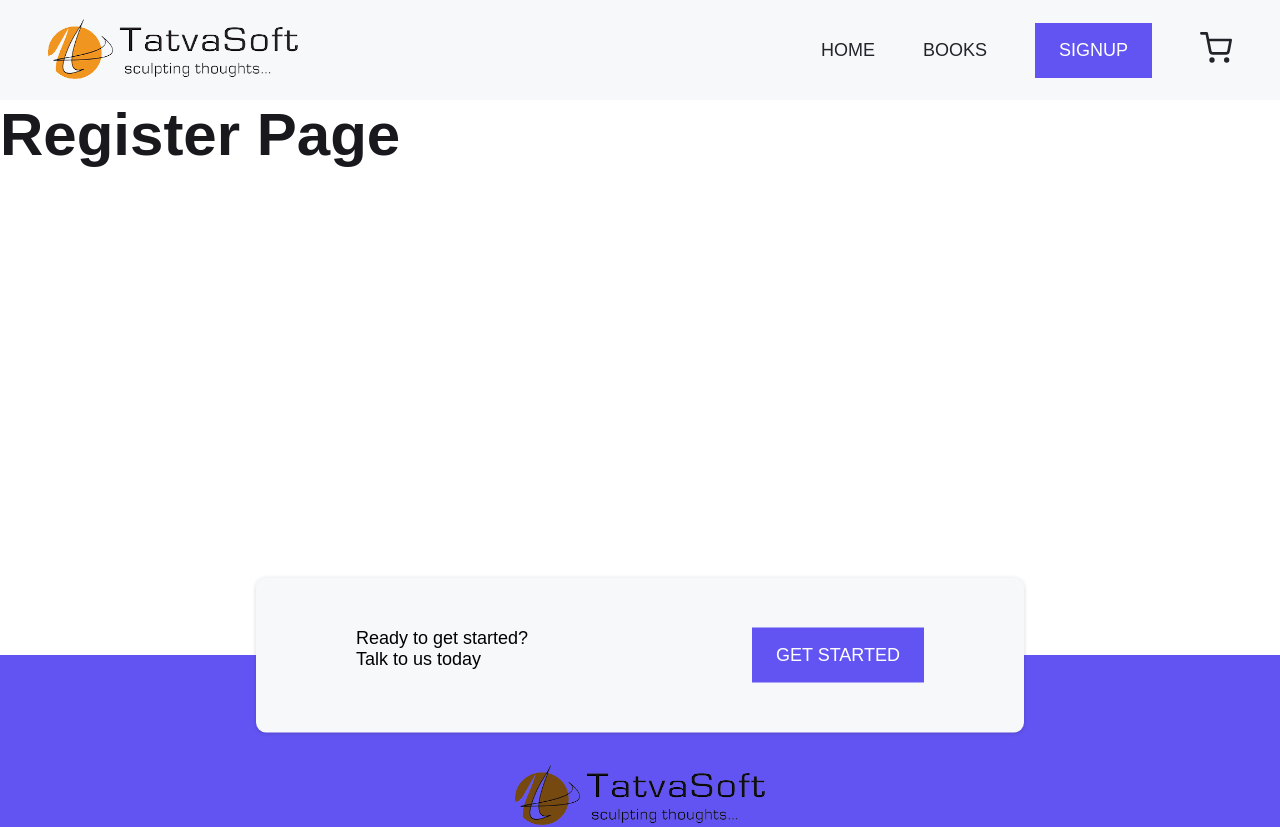
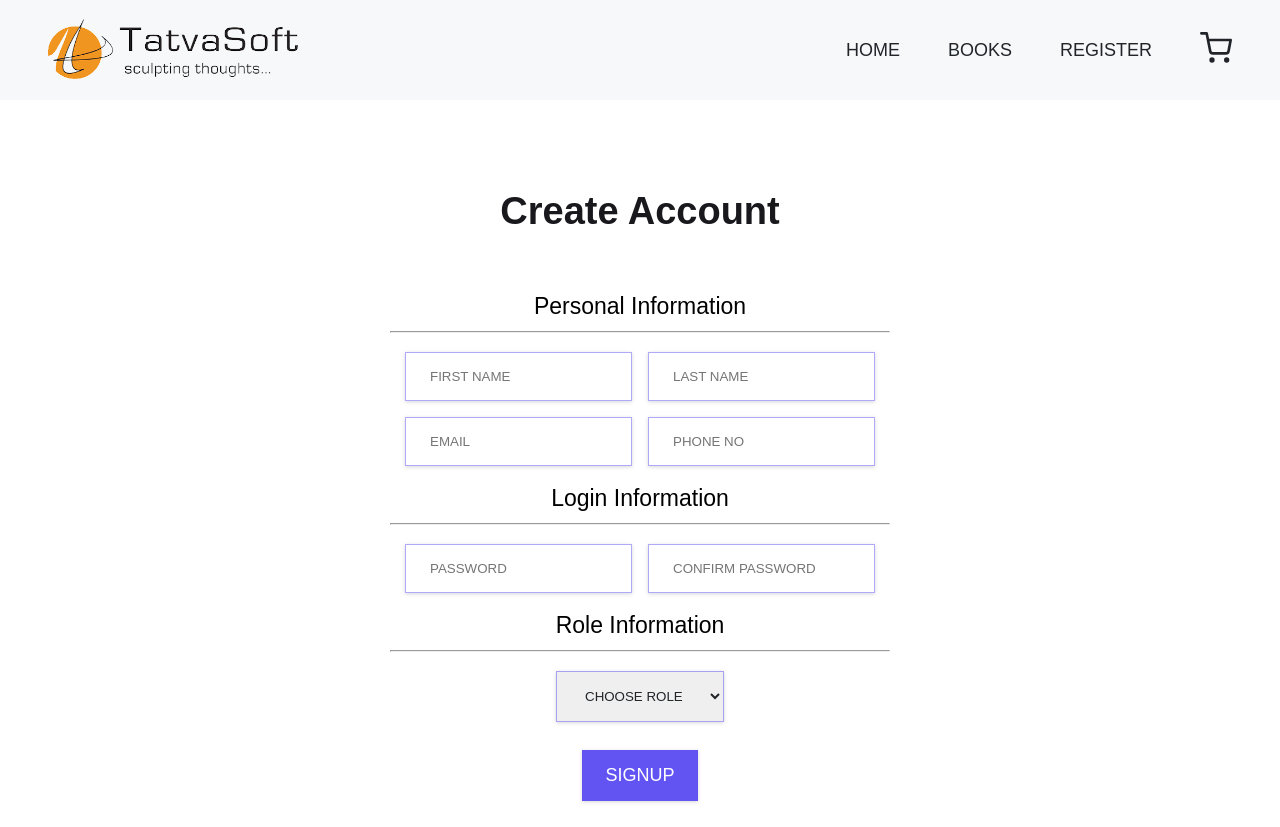
Before and after one commit to thekushmevada/tatvasoft-project, a React (Create React App) app: page /register in a window 1280 px wide. Shown: the top 827 px of the page. Built offline with nearby package versions, Linux system fonts and the light colour scheme.

Commit message:
Register Page completed

```diff
--- a/src/GlobalStyle.js
+++ b/src/GlobalStyle.js
@@ -62,7 +62,7 @@ h1 {
   }
 
 h3 {
-  font-size: 1.8rem;
+  font-size: 2.3rem;
   font-weight: 400;
 }
 
@@ -136,7 +136,7 @@ ${"" /* resuable code section  */}
       border-radius: 2rem;
     }
 
-input, textarea{
+input, textarea, select{
     max-width: 50rem;
     color: ${({ theme }) => theme.colors.black};
     padding: 1.6rem 2.4rem;
--- a/src/components/Nav.js
+++ b/src/components/Nav.js
@@ -3,7 +3,6 @@ import { NavLink } from "react-router-dom";
 import styled from "styled-components";
 import { FiShoppingCart } from "react-icons/fi";
 import { CgMenu, CgClose } from "react-icons/cg";
-import { Button } from "../styles/Button";
 
 const Nav = () => {
   const [menuIcon, setMenuIcon] = useState();
@@ -185,11 +184,13 @@ const Nav = () => {
             </NavLink>
           </li>
           <li>
-            <Button>
-              <NavLink to="/register" onClick={() => setMenuIcon(false)}>
-                SignUp
-              </NavLink>
-            </Button>
+            <NavLink
+              to="/register"
+              className="navbar-link "
+              onClick={() => setMenuIcon(false)}
+            >
+              Register
+            </NavLink>
           </li>
           <li>
             <NavLink to="/cart" className="navbar-link cart-trolley--link">
--- a/src/components/Register.js
+++ b/src/components/Register.js
@@ -1,16 +1,221 @@
-import React from "react";
+import React, { Component } from "react";
 import styled from "styled-components";
 
-const Register = () => {
-  return (
-    <Wrapper className="test">
-      <h1>Register Page</h1>
-    </Wrapper>
-  );
-};
+export default class SignUp extends Component {
+  // constructor(props){
+  //   super(props);
+  //   this.state = {
+  //     username: "",
+  //     email: "",
+  //     Message: ""
+  //   };
+  //   this.handleSubmit = this.handleSubmit.bind(this);
+  // }
+
+  // handleSubmit(e) {
+  //     e.preventDefault();
+  //       const {username, email, Message } =
+  //         this.state;
+  //       // console.log(username, email, Message);
+  //       fetch("https://productssapi.onrender.com/inquiry", {
+  //         method: "POST",
+  //         crossDomain: true,
+  //         headers: {
+  //           "Content-Type": "application/json",
+  //           Accept: "application/json",
+  //           "Access-Control-Allow-Origin": "*",
+  //         },
+  //         body: JSON.stringify({
+  //           username,
+  //           email,
+  //           Message,
+  //         }),
+  //       })
+  //         .then((res) => res.json())
+  //         .then((data) => {
+  //           //console.log(data, "userRegister");
+  //           if (data.status === "ok") {
+  //             alert("Your Query has been registered successful");
+  //             window.location.href = "./contact";
+  //           }
+  //         });
+  // }
+
+  render() {
+    return (
+      <Wrapper>
+        <h2 className="common-heading">Create account</h2>
+          <div className="container">
+            <div className="contact-form">
+              <form
+                // onSubmit={this.handleSubmit}
+                // method="POST"
+                className="contact-inputs"
+              >
+                <h3>Personal Information</h3>
+                <br />
+                <hr />
+                <br />
+                <div className="grid-two-column">
+                  <input
+                    type="text"
+                    placeholder="First Name"
+                    name="firstname"
+                    required
+                    autoComplete="off"
+                    className="jagya"
+                    // value=""
+                    // onChange={(e) => this.setState({ username: e.target.value })}
+                  />
+                  <input
+                    type="text"
+                    placeholder="Last name"
+                    name="lastname"
+                    required
+                    autoComplete="off"
+                    className="jagya"
+                    // value=""
+                    // onChange={(e) => this.setState({ username: e.target.value })}
+                  />
+                </div>
+                <div className="grid-two-column">
+                  <input
+                    type="email"
+                    placeholder="Email"
+                    name="Email"
+                    required
+                    autoComplete="off"
+                    className="jagya"
+                    // value=""
+                    // onChange={(e) => this.setState({ email: e.target.value })}
+                  />
+
+                  <input
+                    type="number"
+                    placeholder="Phone No"
+                    name="phone"
+                    required
+                    autoComplete="off"
+                    className="jagya"
+                    // value=""
+                    // onChange={(e) => this.setState({ email: e.target.value })}
+                  />
+                </div>
+
+                <br />
+                <h3>Login Information</h3>
+                <br />
+                <hr />
+                <br />
+                <div className="grid-two-column">
+                  <input
+                    type="password"
+                    placeholder="Password"
+                    name="password"
+                    required
+                    autoComplete="off"
+                    className="jagya"
+                    // value=""
+                    // onChange={(e) => this.setState({ email: e.target.value })}
+                  />
+                  <input
+                    type="password"
+                    placeholder="Confirm Password"
+                    name="confirm-password"
+                    required
+                    autoComplete="off"
+                    className="jagya"
+                    // value=""
+                    // onChange={(e) => this.setState({ email: e.target.value })}
+                  />
+                </div>
+
+                <br />
+                <h3>Role Information</h3>
+                <br />
+                <hr />
+                <br />
+                {/* <div className=""> */}
+                  <select
+                    name="roles"
+                    id="roles"
+                    className="jagya sort-selection--style"
+                  >
+                    <option value="" selected disabled hidden>
+                      Choose Role
+                    </option>
+                    <option value="buyer">Buyer</option>
+                    {/* <option value="" disabled></option> */}
+                    <option value="seller">Seller</option>
+                  </select>
+                {/* </div> */}
+              <div>
+                <input type="submit" value="SignUp" />
+                </div>
+              </form>
+            </div>
+          </div>
+      </Wrapper>
+    );
+  }
+}
+
+// export default Contact;
 
 const Wrapper = styled.section`
-  height: 50vh;
+  padding: 9rem 0 5rem 0;
+  text-align: center;
+
+  .main-hr {
+    // display: grid;
+    // align-item: center;
+    // justify-content: center;
+    // width: 50%;
+  }
+
+  .container {
+    margin-top: 6rem;
+
+    .contact-form {
+      max-width: 50rem;
+      margin: auto;
+
+      .contact-inputs {
+        width:100p
+        display: flex;
+        flex-direction: column;
+        gap: 3rem;
+
+        .jagya {
+          margin: 8px;
+        }
+        .sort-selection--style {
+          max-width : 50rem;
+          // padding: 0.5rem;
+          cursor: pointer;
+          .sort-select--option {
+            padding: 0.5rem 0;
+            cursor: pointer;
+            height: 1rem;
+            padding: 10px;
+          }
+
+          .label-size{
+            text-size : 3rem;
+          }
+
+        input[type="submit"] {
+          cursor: pointer;
+          transition: all 0.2s;
+
+          &:hover {
+            background-color: ${({ theme }) => theme.colors.white};
+            border: 1px solid ${({ theme }) => theme.colors.btn};
+            color: ${({ theme }) => theme.colors.btn};
+            transform: scale(0.9);
+          }
+        }
+      }
+    }
+  }
 `;
-
-export default Register;
```
